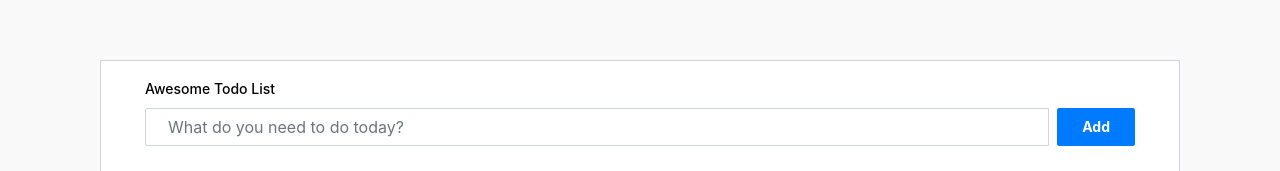
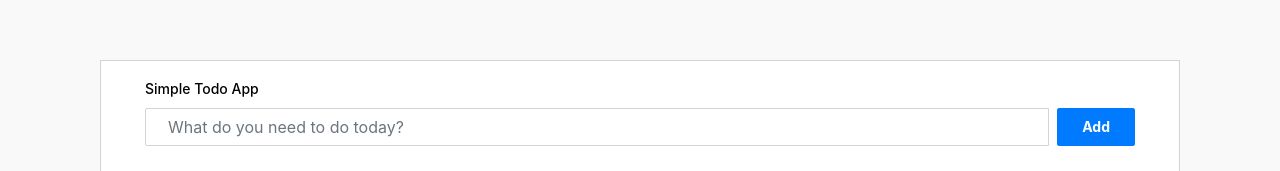
Before and after one commit to mirzadevv/react-todo-app-use-reducer, a React (Create React App) app: page / in a window 1280 px wide. Shown: the part 232-403 px from the top of the page. Built offline with nearby package versions, Linux system fonts and the light colour scheme.

Commit message:
refactor: put some codes into InpuForm component and add it to TodoApp
This was done so that the code would not be messy

```diff
--- /dev/null
+++ b/src/components/InputForm.jsx
@@ -0,0 +1,17 @@
+import React from "react";
+const InputForm = () => {
+  return (
+    <div className="add-items d-flex">
+      <input
+        type="text"
+        className="form-control todo-list-input"
+        placeholder="What do you need to do today?"
+      />
+      <button className="add btn btn-primary font-weight-bold todo-list-add-btn">
+        Add
+      </button>
+    </div>
+  );
+};
+
+export default InputForm;
--- a/src/components/TodoApp.jsx
+++ b/src/components/TodoApp.jsx
@@ -1,4 +1,5 @@
 import React from "react";
+import InputForm from "./InputForm";
 const TodoApp = () => {
   return (
     <div className="page-content page-container" id="page-content">
@@ -6,17 +7,8 @@ const TodoApp = () => {
         <div className="col-md-12">
           <div className="card px-3">
             <div className="card-body">
-              <h4 className="card-title">Awesome Todo list</h4>
-              <div className="add-items d-flex">
-                <input
-                  type="text"
-                  className="form-control todo-list-input"
-                  placeholder="What do you need to do today?"
-                />
-                <button className="add btn btn-primary font-weight-bold todo-list-add-btn">
-                  Add
-                </button>
-              </div>
+              <h4 className="card-title">Simple Todo App</h4>
+              <InputForm />
               <div className="list-wrapper">
                 <ul className="d-flex flex-column todo-list">
                   <li>
```
